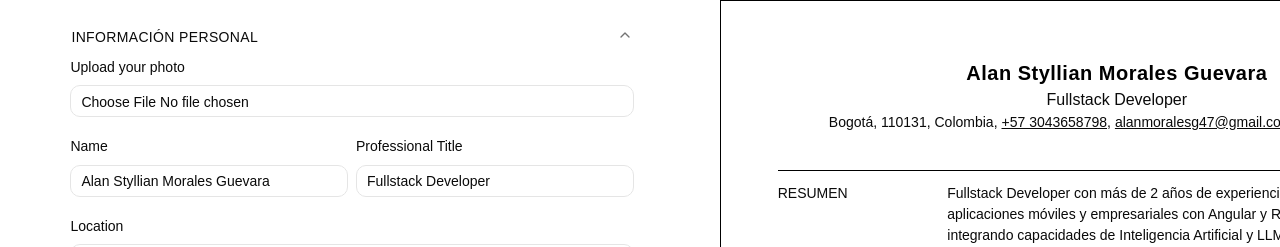
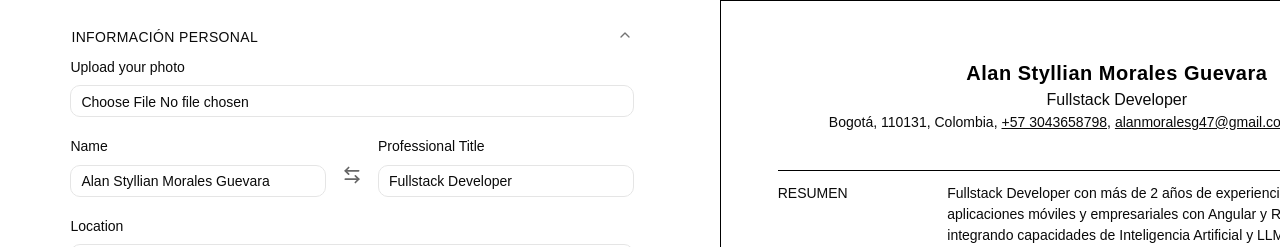
Before and after one commit to AlanMorales27/cv_creator, a Next.js app: page / in a window 1280 px wide. Both pictures are taken after a click on the button "INFORMACIÓN PERSONAL". Shown: the top 247 px of the page. Built offline with nearby package versions, Linux system fonts and the light colour scheme.

Commit message:
feat: implement role-first display option for name and title in PersonalInfoSection

```diff
--- a/app/components/resumeForms/PersonalInfoForm.tsx
+++ b/app/components/resumeForms/PersonalInfoForm.tsx
@@ -8,7 +8,8 @@ import { PersonalItem } from '@/lib/schemas'
 import { FieldGroup } from "@/components/ui/field"
 import FormField from './FormField'
 import { photoFileToBase64 } from '@/lib/helpers/photoUtils'
-import { Trash } from 'lucide-react'
+import { ArrowLeftRight, Trash } from 'lucide-react'
+import { Tooltip } from '@base-ui/react/tooltip'
 
 export default function PersonalInfoForm() {
     const personalInfo        = useCvStore(state => state.personalInfo)
@@ -20,10 +21,18 @@ export default function PersonalInfoForm() {
 
     useEffect(() => {
         const subscription = watch((data) => {
-            updatePersonalInfo(data as PersonalItem)
+            updatePersonalInfo({
+                ...useCvStore.getState().personalInfo,
+                ...data,
+            } as PersonalItem)
         })
         return () => subscription.unsubscribe()
     }, [watch])
+
+    const handleToggleRoleFirst = () => {
+        const current = useCvStore.getState().personalInfo
+        updatePersonalInfo({ ...current, roleFirst: !current.roleFirst })
+    }
 
     const handlePhotoChange = async (
         e: React.ChangeEvent<HTMLInputElement>
@@ -89,13 +98,36 @@ export default function PersonalInfoForm() {
                         </div>
                     )}
                 </div>
-                <div className='flex flex-row gap-2'>
+                <div className='flex flex-row items-end gap-2'>
                     <FormField
                         label="Name"
                         type="text"
                         placeholder="John Michael Doe Smith"
                         {...register('name')}
                     />
+                    <Tooltip.Provider>
+                        <Tooltip.Root>
+                            <Tooltip.Trigger
+                                render={
+                                    <button
+                                        type='button'
+                                        onClick={handleToggleRoleFirst}
+                                        aria-label='Switch name and title position'
+                                        className='p-2 cursor-pointer mb-1 shrink-0'
+                                    >
+                                        <ArrowLeftRight className='h-5 w-5' color='#666666' />
+                                    </button>
+                                }
+                            />
+                            <Tooltip.Portal>
+                                <Tooltip.Positioner sideOffset={6}>
+                                    <Tooltip.Popup className='rounded-md bg-neutral-800 px-2 py-1 text-xs text-white shadow'>
+                                        Switch name and title position
+                                    </Tooltip.Popup>
+                                </Tooltip.Positioner>
+                            </Tooltip.Portal>
+                        </Tooltip.Root>
+                    </Tooltip.Provider>
                     <FormField
                         label="Professional Title"
                         type="text"
--- a/app/components/resumeSections/PersonalInfoSection.tsx
+++ b/app/components/resumeSections/PersonalInfoSection.tsx
@@ -48,9 +48,11 @@ export default function PersonalInfoSection({ personalInfo }: { personalInfo: Pe
                 `
             }>
                 <h1 className={`text-[5.29mm] [font-family:Arial,sans-serif] font-semibold text-black mb-0 tracking-wide ${align}`}>
-                    {personalInfo.name}
+                    {personalInfo.roleFirst ? personalInfo.title : personalInfo.name}
                 </h1>
-                <p className={`text-[16px] ${align}`}>{personalInfo.title}</p>
+                <p className={`text-[16px] ${align}`}>
+                    {personalInfo.roleFirst ? personalInfo.name : personalInfo.title}
+                </p>
                 <div className={`text-[14px] flex flex-wrap gap-x-[4px] ${align === 'text-center' ? 'justify-center' : 'justify-start'}`}>
                     <span className="after:content-[','] whitespace-nowrap">
                         {personalInfo.location}, {personalInfo.postalCode}, {personalInfo.country}
--- a/lib/schemas/PersonalItemSchema.ts
+++ b/lib/schemas/PersonalItemSchema.ts
@@ -2,10 +2,10 @@ import z from "zod";
 
 export const PersonalItemSchema = z.object({
     name:         z.string(),
-    // Photo as base64 for canvas rendering
-    photo:        z.string().optional(),
+    title:        z.string(),
+    roleFirst:    z.boolean().optional(), // <= Whether to display the professional title before the name
+    photo:        z.string().optional(),  // <= Photo as base64 for canvas rendering
     photoName:    z.string().optional(),
-    title:        z.string(),
     location:     z.string(),
     postalCode:   z.string(),
     country:      z.string(),
```
